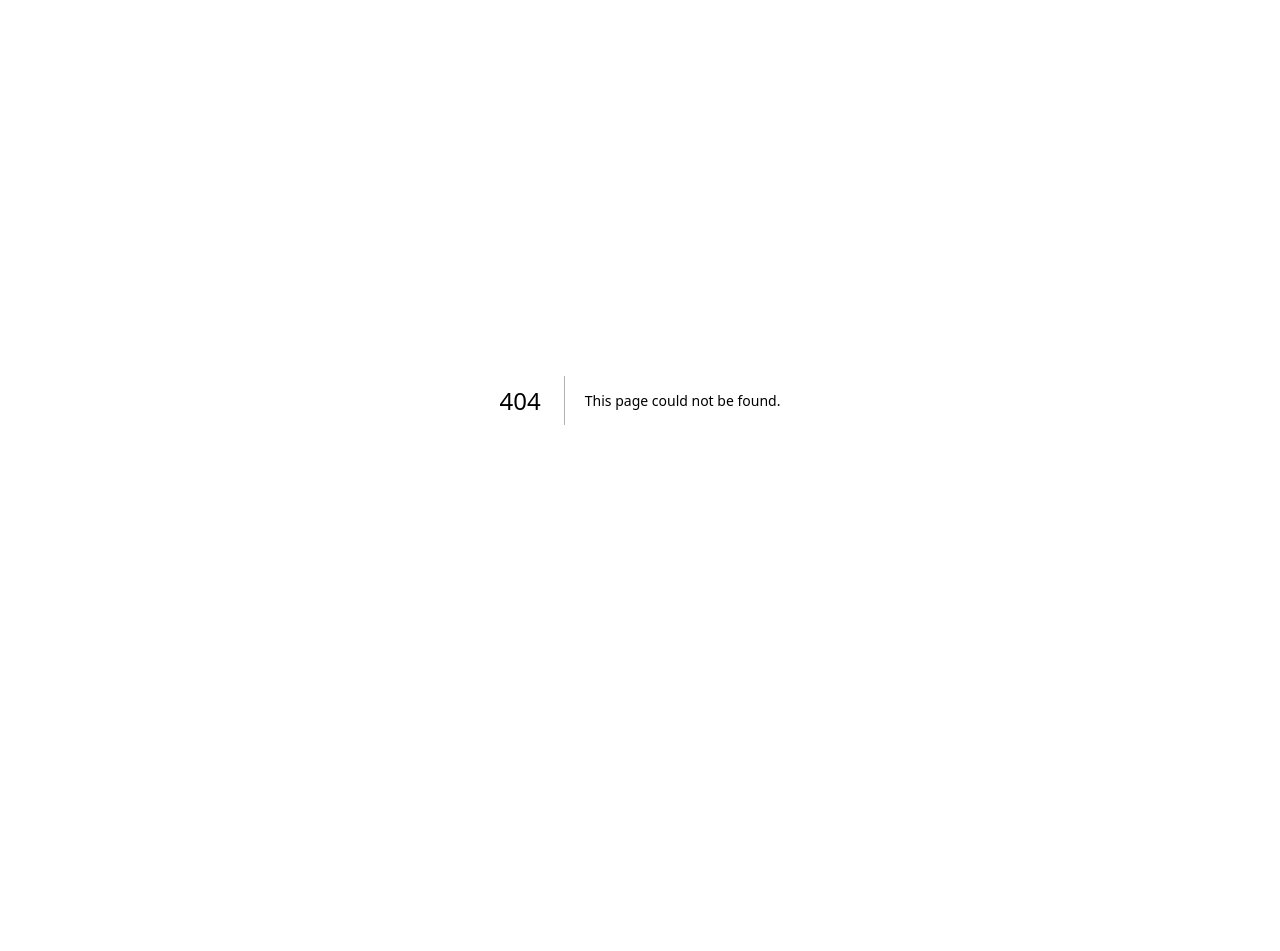
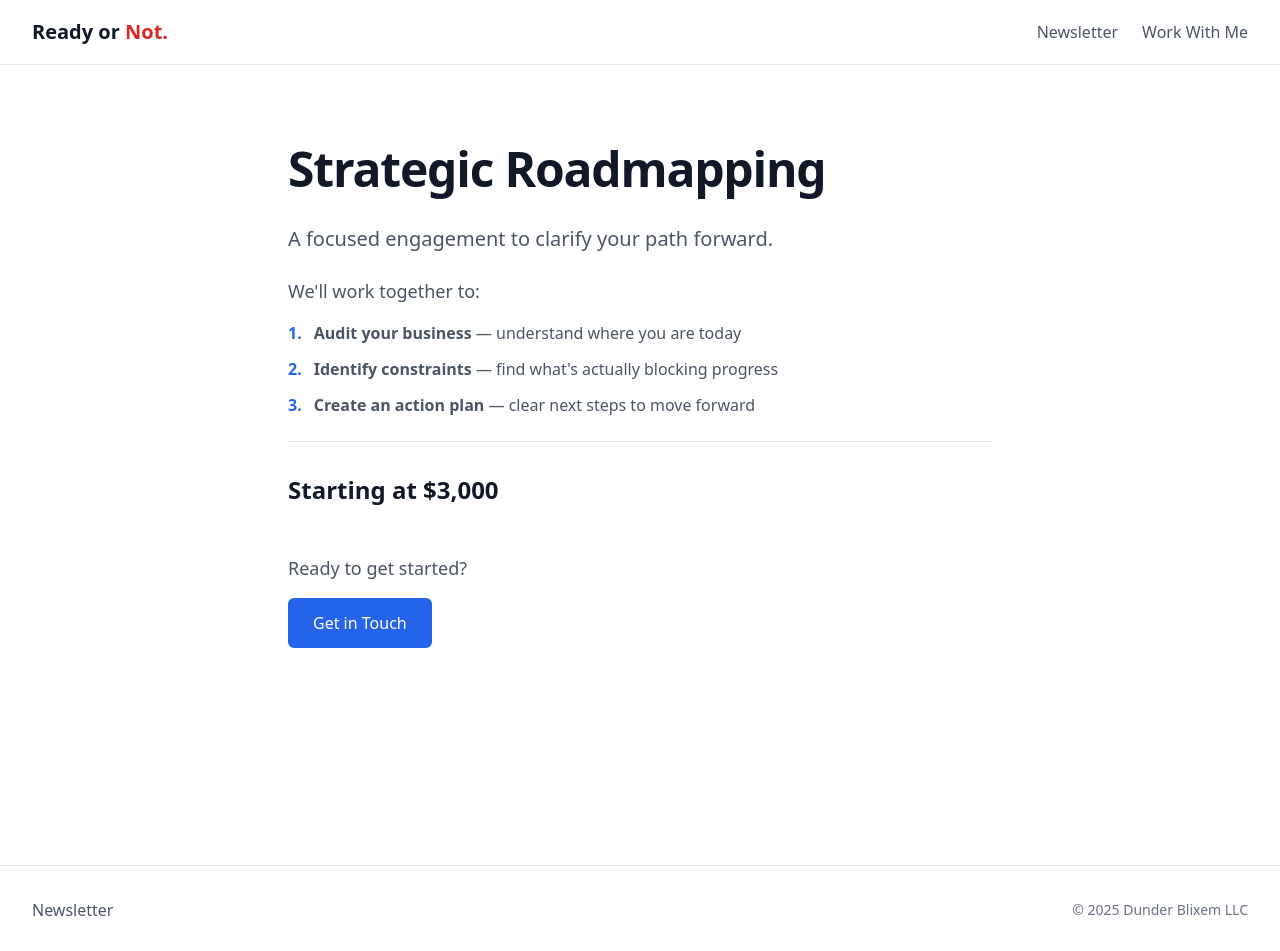
Before and after one commit to rewildling/readyornot, a Next.js app: page /work-with-me in a window 1280 px wide. Before the commit this address had no page. Shown: the top 951 px of the page. Before the commit the page ends 800 px from the top, so only its background shows below. Built offline with nearby package versions, Linux system fonts and the light colour scheme.

Commit message:
Add header, footer, and work-with-me page
- Switch from Geist to Inter font
- Add Header component with logo and navigation
- Add Footer component with newsletter link and copyright
- Create /work-with-me consulting page with pricing

Co-Authored-By: Claude Opus 4.5 <noreply@anthropic.com>

```diff
--- a/src/app/layout.tsx
+++ b/src/app/layout.tsx
@@ -1,14 +1,11 @@
 import type { Metadata } from "next";
-import { Geist, Geist_Mono } from "next/font/google";
+import { Inter } from "next/font/google";
 import "./globals.css";
+import Header from "@/components/Header";
+import Footer from "@/components/Footer";
 
-const geistSans = Geist({
-  variable: "--font-geist-sans",
-  subsets: ["latin"],
-});
-
-const geistMono = Geist_Mono({
-  variable: "--font-geist-mono",
+const inter = Inter({
+  variable: "--font-inter",
   subsets: ["latin"],
 });
 
@@ -17,10 +14,13 @@ export const metadata: Metadata = {
   description: "Learn how to effectively use AI by understanding and communicating context",
   icons: {
     icon: [
-      { url: '/favicon.ico', sizes: 'any' },
-      { url: '/favicon.svg', type: 'image/svg+xml' }
+      { url: '/favicon.ico', sizes: '32x32' },
+      { url: '/favicon.svg', type: 'image/svg+xml', sizes: 'any' }
     ],
-    apple: { url: '/favicon.svg' }
+    shortcut: ['/favicon.ico'],
+    apple: [
+      { url: '/apple-touch-icon.png', sizes: '180x180' }
+    ]
   }
 };
 
@@ -31,10 +31,10 @@ export default function RootLayout({
 }>) {
   return (
     <html lang="en">
-      <body
-        className={`${geistSans.variable} ${geistMono.variable} antialiased`}
-      >
+      <body className={`${inter.variable} font-sans antialiased`}>
+        <Header />
         {children}
+        <Footer />
       </body>
     </html>
   );
--- /dev/null
+++ b/src/app/work-with-me/page.tsx
@@ -0,0 +1,55 @@
+export default function WorkWithMe() {
+  return (
+    <div className="min-h-screen bg-white dark:bg-gray-900">
+      <main className="max-w-3xl mx-auto px-4 sm:px-6 lg:px-8 py-20">
+        <h1 className="text-4xl tracking-tight font-extrabold text-gray-900 dark:text-white sm:text-5xl">
+          Strategic Roadmapping
+        </h1>
+
+        <div className="mt-8 space-y-6">
+          <p className="text-xl text-gray-600 dark:text-gray-300">
+            A focused engagement to clarify your path forward.
+          </p>
+
+          <div className="space-y-4">
+            <p className="text-lg text-gray-600 dark:text-gray-300">
+              We&apos;ll work together to:
+            </p>
+            <ul className="space-y-3">
+              <li className="flex items-start text-gray-600 dark:text-gray-300">
+                <span className="text-blue-600 mr-3 font-bold">1.</span>
+                <span><strong>Audit your business</strong> &mdash; understand where you are today</span>
+              </li>
+              <li className="flex items-start text-gray-600 dark:text-gray-300">
+                <span className="text-blue-600 mr-3 font-bold">2.</span>
+                <span><strong>Identify constraints</strong> &mdash; find what&apos;s actually blocking progress</span>
+              </li>
+              <li className="flex items-start text-gray-600 dark:text-gray-300">
+                <span className="text-blue-600 mr-3 font-bold">3.</span>
+                <span><strong>Create an action plan</strong> &mdash; clear next steps to move forward</span>
+              </li>
+            </ul>
+          </div>
+
+          <div className="pt-8 border-t border-gray-200 dark:border-gray-700">
+            <p className="text-2xl font-semibold text-gray-900 dark:text-white">
+              Starting at $3,000
+            </p>
+          </div>
+
+          <div className="pt-6">
+            <p className="text-lg text-gray-600 dark:text-gray-300 mb-4">
+              Ready to get started?
+            </p>
+            <a
+              href="mailto:dylan@dunderblixem.com"
+              className="inline-flex items-center px-6 py-3 border border-transparent text-base font-medium rounded-md text-white bg-blue-600 hover:bg-blue-700 transition-colors"
+            >
+              Get in Touch
+            </a>
+          </div>
+        </div>
+      </main>
+    </div>
+  );
+}
--- /dev/null
+++ b/src/components/Footer.tsx
@@ -0,0 +1,19 @@
+export default function Footer() {
+  return (
+    <footer className="bg-white dark:bg-gray-900 border-t border-gray-200 dark:border-gray-800">
+      <div className="max-w-7xl mx-auto px-4 sm:px-6 lg:px-8 py-8">
+        <div className="flex flex-col sm:flex-row justify-between items-center space-y-4 sm:space-y-0">
+          <a
+            href="https://321.readyornot.ai"
+            className="text-gray-600 dark:text-gray-300 hover:text-gray-900 dark:hover:text-white transition-colors"
+          >
+            Newsletter
+          </a>
+          <p className="text-gray-500 dark:text-gray-400 text-sm">
+            &copy; 2025 Dunder Blixem LLC
+          </p>
+        </div>
+      </div>
+    </footer>
+  );
+}
--- /dev/null
+++ b/src/components/Header.tsx
@@ -0,0 +1,29 @@
+import Link from "next/link";
+
+export default function Header() {
+  return (
+    <header className="bg-white dark:bg-gray-900 border-b border-gray-200 dark:border-gray-800">
+      <div className="max-w-7xl mx-auto px-4 sm:px-6 lg:px-8">
+        <div className="flex justify-between items-center h-16">
+          <Link href="/" className="text-xl font-extrabold text-gray-900 dark:text-white">
+            Ready or <span className="text-red-600">Not.</span>
+          </Link>
+          <nav className="flex items-center space-x-6">
+            <a
+              href="https://321.readyornot.ai"
+              className="text-gray-600 dark:text-gray-300 hover:text-gray-900 dark:hover:text-white transition-colors"
+            >
+              Newsletter
+            </a>
+            <Link
+              href="/work-with-me"
+              className="text-gray-600 dark:text-gray-300 hover:text-gray-900 dark:hover:text-white transition-colors"
+            >
+              Work With Me
+            </Link>
+          </nav>
+        </div>
+      </div>
+    </header>
+  );
+}
```
Also changed, not shown: public/apple-touch-icon.png (added), public/favicon.svg.
